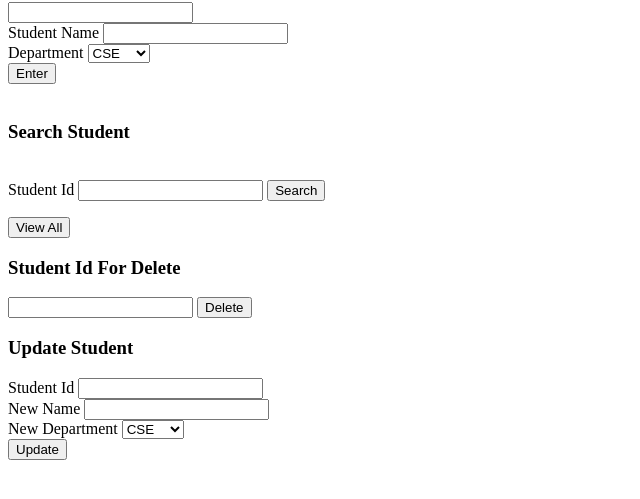
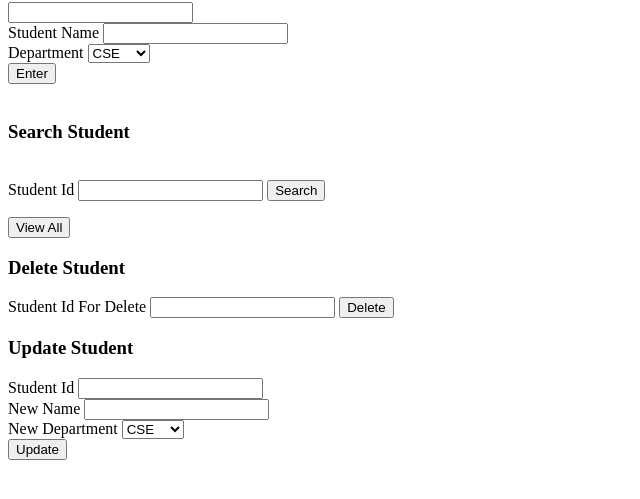
Before and after one commit to Yathesh-Hub/Student-Database, a website: page index.html in a window 1280 px wide. Shown: the part 57-556 px from the top of the page, without its empty margins (0-640 px from the left). Drawn offline with Linux system fonts and the light colour scheme.

Commit message:
Update index.html

```diff
--- a/index.html
+++ b/index.html
@@ -32,7 +32,8 @@
 
 <button onclick="allStudent()">View All</button>
 <p id="all"></p>
-<h3>Student Id For Delete</h3>
+<h3>Delete Student</h3>
+<label>Student Id For Delete</label>
 <input type="text" id="delId">
 <button onclick="delStudent()">Delete</button>
 <h3>Update Student</h3>
```
